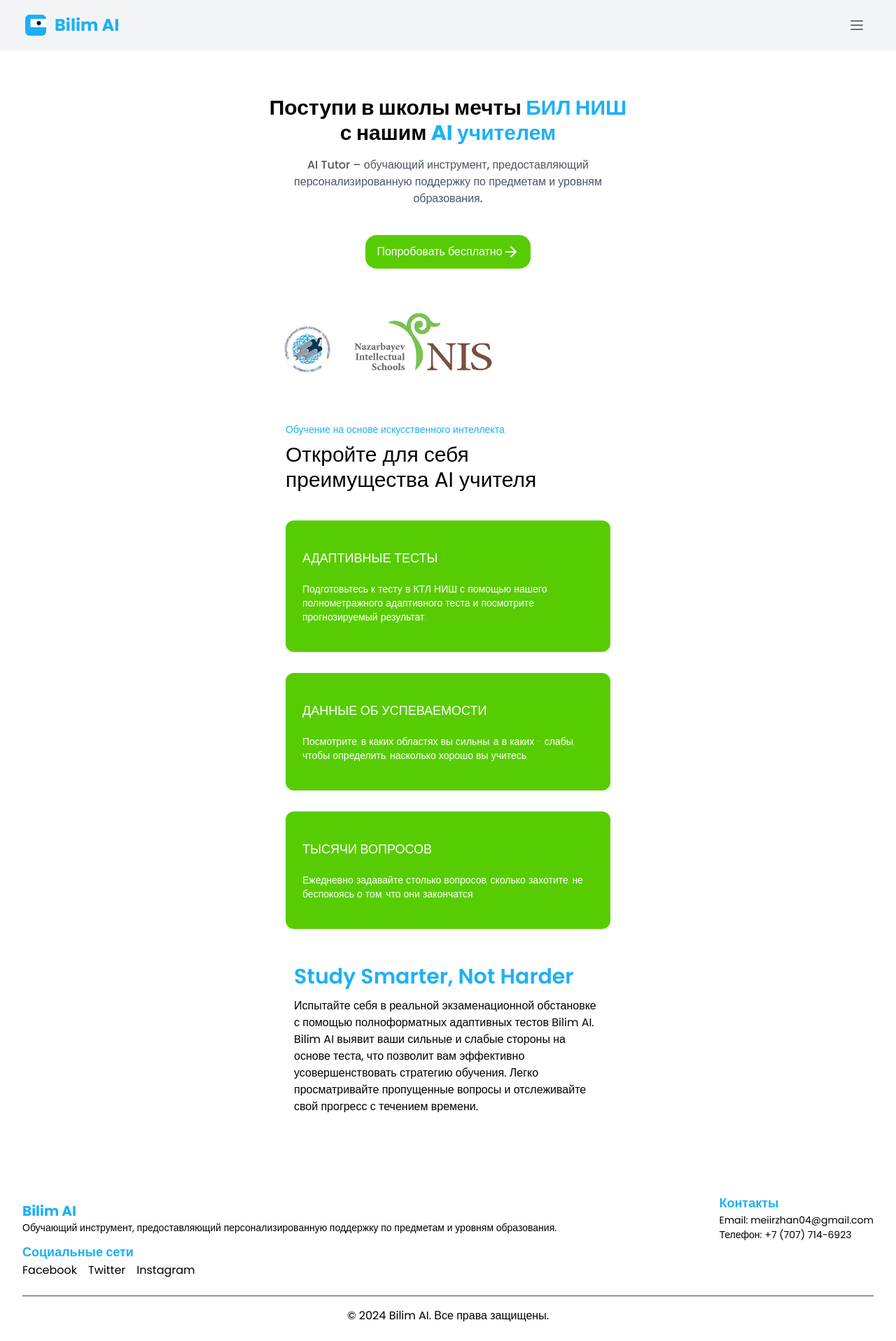
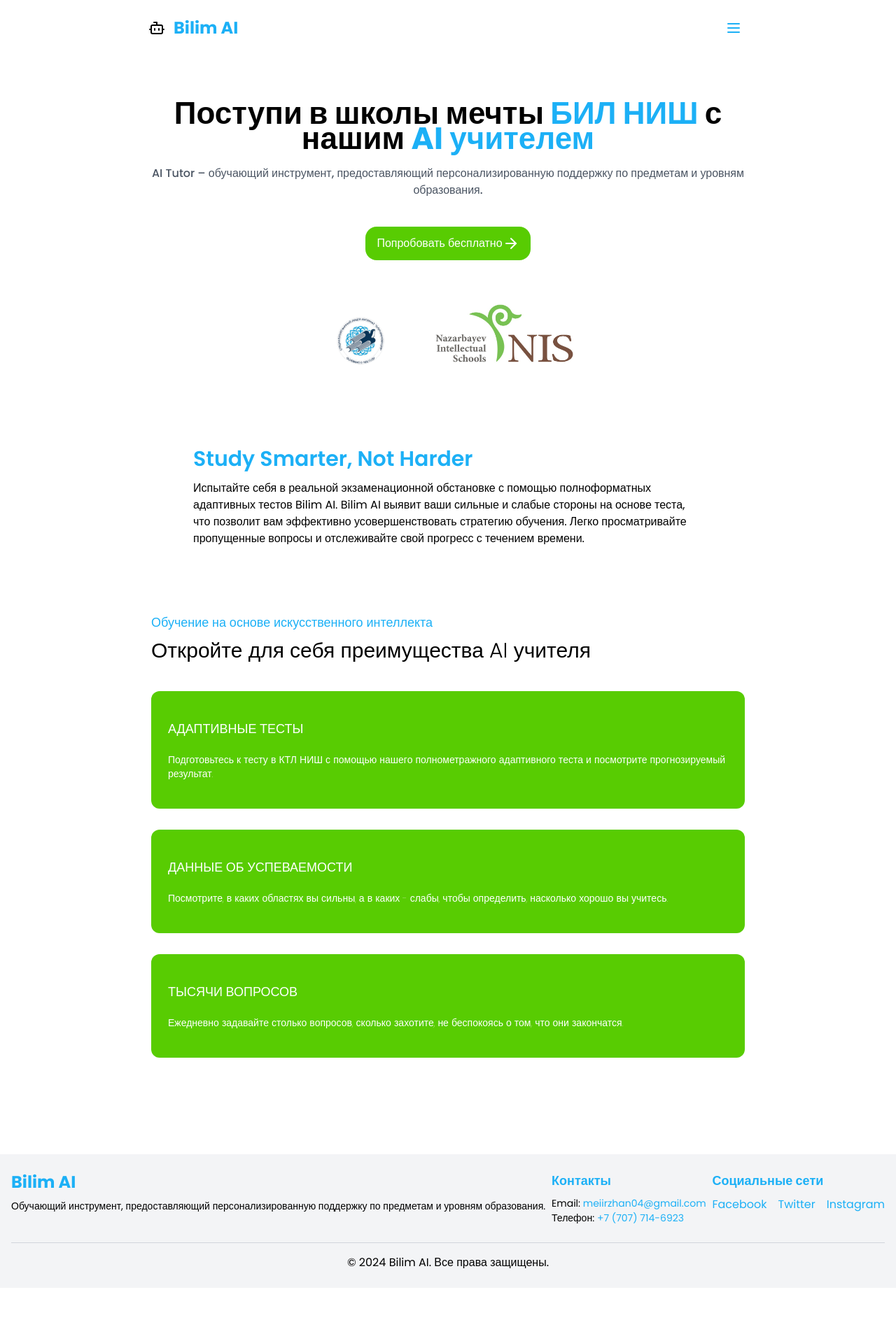
Before and after one commit to meirrrrr/bilimAI-frontend, a Next.js app: page / in a window 1280 px wide. Shown: the whole page at 70% size. After the commit the page ends 1841 px from the top, so only its background shows below. Built offline with nearby package versions, Linux system fonts and the light colour scheme.

Commit message:
refactor

```diff
--- a/app/chat/page.tsx
+++ b/app/chat/page.tsx
@@ -6,11 +6,11 @@
 import Link from "next/link";
 import logo from "../utils/logo.svg";
 import Image from "next/image";
+import TopBar from "../../components/TopBar";
 
 const apikey = process.env.OPENAI_API_KEY;
 
 export default function Component() {
-  const [isMenuOpen, setIsMenuOpen] = useState(false);
   const [messages, setMessages] = useState([
     {
       message:
@@ -55,7 +55,7 @@
       };
 
       const apiRequestBody = {
-        model: "gpt-3.5-turbo",
+        model: "gpt-4o",
         messages: [systemMessage, ...apiMessages],
       };
 
@@ -85,66 +85,11 @@
       console.error("Error sending message:", error);
     }
   }
-
-  const toggleMenu = () => {
-    setIsMenuOpen(!isMenuOpen);
-  };
-  {
-  }
   return (
-    <div className="flex flex-col h-[100vh] max-w-2xl mx-auto bg-background rounded-lg shadow-lg w-full">
-      <header className="w-full bg-gray-200 shadow px-3">
-        <div className="container mx-auto flex items-center justify-between py-4 px-6">
-          <div className="flex items-center gap-[12px]">
-            <Image src={logo} alt="logo" className="w-[30px]" />
-            <h1 className="text-2xl font-bold text-[#1CB0F6]">Bilim AI</h1>
-          </div>
-          <button
-            className="text-gray-500 top-4 right-4 z-50 p-2 rounded-md"
-            onClick={toggleMenu}
-          >
-            {isMenuOpen ? "" : <MenuIcon />}
-          </button>
-        </div>
-      </header>
-      <div
-        className={`fixed top-0 right-0 h-full w-64 bg-gray-900 text-white transform ${
-          isMenuOpen ? "translate-x-0" : "translate-x-full"
-        } transition-transform duration-300 ease-in-out z-40`}
-      >
-        <div className="p-4">
-          <button className="text-white" onClick={toggleMenu}>
-            <XIcon />
-          </button>
-          <Link href="/profile">
-            <button className="mt-4 w-full bg-[#1CB0F6] text-white py-2 px-4 rounded-lg">
-              Мой профиль
-            </button>
-          </Link>
-          <Link href="/about-test">
-            <button className="mt-4 w-full bg-[#1CB0F6] text-white py-2 px-4 rounded-lg">
-              Начать тест
-            </button>
-          </Link>
-          <Link href="/lessons">
-            <button className="mt-4 w-full bg-[#1CB0F6] text-white py-2 px-4 rounded-lg">
-              Уроки
-            </button>
-          </Link>
-          <Link href="/chat">
-            <button className="mt-4 w-full bg-[#1CB0F6] text-white py-2 px-4 rounded-lg">
-              AI ассистент
-            </button>
-          </Link>
-          <Link href="/">
-            <button className="mt-4 w-full bg-[#1CB0F6] text-white py-2 px-4 rounded-lg">
-              Выйти
-            </button>
-          </Link>
-        </div>
-      </div>
-      <div className="flex flex-col h-screen bg-gray-100">
-        <div className="overflow-y-scroll p-6 space-y-4 h-[506px]">
+    <div className="flex flex-col h-screen w-full mx-auto bg-white rounded-lg shadow-lg">
+      <TopBar />
+      <div className="flex flex-col flex-grow">
+        <div className="overflow-y-scroll p-6 space-y-4 flex-grow bg-gray-200 rounded-lg pt-[70px] lg:px-[230px] md:px-[120px]">
           {messages.map((message, index) => (
             <div
               key={index}
@@ -153,29 +98,29 @@
               }`}
             >
               {message.sender === "ChatGPT" && (
-                <div className="bg-muted rounded-full w-8 h-8 flex items-center justify-center">
+                <div className="bg-green-200 rounded-full w-8 h-8 flex items-center justify-center">
                   <BotIcon className="w-5 h-5 text-muted-foreground" />
                 </div>
               )}
               <div
-                className={`rounded-lg p-4 max-w-[70%] bg-gray-200 ${
-                  message.sender === "ChatGpt"
-                    ? "bg-muted"
-                    : "bg-primary text-primary-foreground"
+                className={`rounded-lg p-4 max-w-[70%] ${
+                  message.sender === "ChatGPT"
+                    ? "bg-green-200 text-green-800"
+                    : "bg-blue-200 text-blue-800"
                 }`}
               >
                 <p className="text-sm">{message.message}</p>
               </div>
               {message.sender === "user" && (
-                <div className="bg-primary rounded-full w-8 h-8 flex items-center justify-center">
+                <div className="bg-blue-200 rounded-full w-8 h-8 flex items-center justify-center">
                   <UserIcon className="w-5 h-5 text-primary-foreground" />
                 </div>
               )}
             </div>
           ))}
         </div>
-        <div className="border-t px-6 py-4 bg-gray-200">
-          <div className="relative">
+        <div className="px-6 py-[20px] bg-white">
+          <div className="flex justify-center items-center relative w-full md:w-3/4 lg:w-2/3 mx-auto">
             <Textarea
               placeholder="Напиши свое сообщение..."
               name="message"
@@ -183,12 +128,12 @@
               rows={1}
               value={input}
               onChange={(e) => setInput(e.target.value)}
-              className="min-h-[48px] rounded-2xl resize-none p-4 border border-neutral-400 shadow-sm pr-16"
+              className="min-h-[48px] rounded-2xl resize-none p-4 border border-neutral-400 shadow-sm pr-16 w-full"
             />
             <Button
               type="button"
               size="icon"
-              className="absolute w-8 h-8 top-3 right-3 bg-[#1CB0F6]"
+              className="absolute w-8 h-8 top-3 right-3 bg-[#1CB0F6] hover:bg-[#1390c4] transition-colors"
               onClick={handleSend}
             >
               <SendIcon className="w-4 h-4 text-white" />
@@ -221,27 +166,6 @@
       <path d="M20 14h2" />
       <path d="M15 13v2" />
       <path d="M9 13v2" />
-    </svg>
-  );
-}
-
-function MenuIcon(props: any) {
-  return (
-    <svg
-      xmlns="http://www.w3.org/2000/svg"
-      width="24"
-      height="24"
-      viewBox="0 0 24 24"
-      fill="none"
-      stroke="currentColor"
-      strokeWidth="2"
-      strokeLinecap="round"
-      strokeLinejoin="round"
-      color="#1CB0F6"
-    >
-      <line x1="4" x2="20" y1="12" y2="12" />
-      <line x1="4" x2="20" y1="6" y2="6" />
-      <line x1="4" x2="20" y1="18" y2="18" />
     </svg>
   );
 }
@@ -285,23 +209,3 @@
     </svg>
   );
 }
-
-function XIcon(props: any) {
-  return (
-    <svg
-      {...props}
-      xmlns="http://www.w3.org/2000/svg"
-      width="24"
-      height="24"
-      viewBox="0 0 24 24"
-      fill="none"
-      stroke="currentColor"
-      strokeWidth="2"
-      strokeLinecap="round"
-      strokeLinejoin="round"
-    >
-      <path d="M18 6 6 18" />
-      <path d="m6 6 12 12" />
-    </svg>
-  );
-}
--- a/app/login/page.tsx
+++ b/app/login/page.tsx
@@ -40,7 +40,7 @@
     <div className="flex min-h-[100dvh] flex-col items-center justify-center bg-background px-4 py-12 sm:px-6 lg:px-8">
       <div className="mx-auto w-full max-w-md space-y-6">
         <div className="flex flex-col justify-center items-center">
-          <h1 className="font-bold text-3xl mb-4">Bilim AI</h1>
+          <h1 className="font-bold text-3xl mb-4 text-[#1CB0F6]">Bilim AI</h1>
           <p className="font-semibold text-lg">Войти в профиль</p>
           <p className="text-[14px]">
             Создать аккаунт?{" "}
@@ -79,7 +79,7 @@
           <CardFooter>
             <Button
               type="submit"
-              className="w-full bg-[#1CB0F6]"
+              className="w-full bg-[#58CC02]"
               onClick={handleLogin}
             >
               Войти
--- a/app/page.tsx
+++ b/app/page.tsx
@@ -5,6 +5,7 @@
 import ktl from "./utils/ktl.png";
 import nis from "./utils/nis.jpg";
 import logo from "./utils/logo.svg";
+import TopBar from "@/components/TopBar";
 
 export default function Component() {
   const [isMenuOpen, setIsMenuOpen] = useState(false);
@@ -15,14 +16,14 @@
 
   return (
     <div className="flex flex-col items-center min-h-screen">
-      <header className="w-full bg-gray-100 shadow px-3">
-        <div className="container mx-auto flex items-center justify-between py-4 px-6">
-          <div className="flex items-center gap-[12px]">
-            <Image src={logo} alt="logo" className="w-[30px]" />
+      <header className="w-full shadow px-3">
+        <div className="container mx-auto flex items-center justify-between py-5 md:px-[102px] lg:px-[200px]">
+          <div className="flex items-center gap-3">
+            <BotIcon />
             <h1 className="text-2xl font-bold text-[#1CB0F6]">Bilim AI</h1>
           </div>
           <button
-            className="text-gray-500 top-4 right-4 z-50 p-2 rounded-md"
+            className="text-gray-500 z-50 p-2 rounded-md"
             onClick={toggleMenu}
           >
             {isMenuOpen ? "" : <MenuIcon />}
@@ -48,29 +49,31 @@
         </div>
       </div>
       <main
-        className={`container mx-auto flex flex-col items-center py-8 px-4 bg-white ${
+        className={`container mx-auto flex flex-col py-8 px-4 items-center bg-white ${
           isMenuOpen
             ? "opacity-40 pointer-events-none"
             : "opacity-100 backdrop-blur-sm"
         }`}
       >
-        <section className="py-3 mb-6 w-full max-w-lg text-center mt-[20px]">
-          <h2 className="text-3xl font-bold mb-4">
-            Поступи в школы мечты{" "}
-            <span className="text-[#1CB0F6]">БИЛ НИШ</span> с нашим{" "}
-            <span className="text-[#1CB0F6]">AI учителем</span>
-          </h2>
-          <p className="text-[#4B5563] mb-[40px] font-medium">
-            AI Tutor – обучающий инструмент, предоставляющий персонализированную
-            поддержку по предметам и уровням образования.
-          </p>
+        <section className="py-3 mb-6 w-full max-w-lg text-center mt-[20px] md:max-w-2xl lg:max-w-4xl">
+          <div>
+            <h2 className="text-3xl font-bold mb-4 lg:text-[44px] mb-[20px]">
+              Поступи в школы мечты{" "}
+              <span className="text-[#1CB0F6]">БИЛ НИШ</span> с нашим{" "}
+              <span className="text-[#1CB0F6]">AI учителем</span>
+            </h2>
+            <p className="text-[#4B5563] mb-[40px] font-medium">
+              AI Tutor – обучающий инструмент, предоставляющий
+              персонализированную поддержку по предметам и уровням образования.
+            </p>
+          </div>
           <div className="flex justify-center">
-            <button className="bg-[#58CC02] text-white py-3 px-4 rounded-2xl flex mb-[50px]">
+            <button className="bg-[#58CC02] text-white py-3 px-4 rounded-2xl flex mb-[50px] transform transition-transform duration-300 hover:scale-105">
               <Link href="/registration">Попробовать бесплатно</Link>
               <ArrowRightIcon />
             </button>
           </div>
-          <div className="flex gap-[10px] items-center">
+          <div className="flex gap-[10px] items-center lg:justify-center gap-[50px]">
             <Image
               src={ktl}
               alt="ktl-logo"
@@ -80,32 +83,45 @@
             <Image src={nis} alt="nis-logo" width={200} />
           </div>
         </section>
-        <section className={`bg-white rounded-lg p-6 w-full max-w-lg`}>
-          <h3 className="text-[#1CB0F6] mb-2 text-sm">
+        <div className="px-[260px] py-[70px]">
+          <h1 className="text-3xl mb-3 text-[#1CB0F6] font-semibold">
+            Study Smarter, Not Harder
+          </h1>
+          <p className="text-md">
+            Испытайте себя в реальной экзаменационной обстановке с помощью
+            полноформатных адаптивных тестов Bilim AI. Bilim AI выявит ваши
+            сильные и слабые стороны на основе теста, что позволит вам
+            эффективно усовершенствовать стратегию обучения. Легко
+            просматривайте пропущенные вопросы и отслеживайте свой прогресс с
+            течением времени.
+          </p>
+        </div>
+        <section className="bg-white rounded-lg p-6 w-full max-w-lg md:max-w-2xl lg:max-w-4xl">
+          <h3 className="text-[#1CB0F6] mb-2 text-sm lg:text-lg">
             Обучение на основе искусственного интеллекта
           </h3>
-          <h4 className="text-3xl font-ligth mb-[40px]">
+          <h4 className="text-3xl font-light mb-[40px]">
             Откройте для себя преимущества AI учителя
           </h4>
           <div className="flex flex-col gap-[30px] mb-[50px]">
-            <div className="bg-[#58CC02] py-[40px] px-6 rounded-xl text-white">
-              <h1 className="font-medium text-lg mb-5">АДАПТИВНЫЕ ТЕСТЫ</h1>
+            <div className="bg-[#58CC02] py-[40px] px-6 rounded-xl text-white transform transition-transform duration-300 hover:scale-105">
+              <h1 className="font-medium text-lg mb-5 ">АДАПТИВНЫЕ ТЕСТЫ</h1>
               <p className="text-sm font-thin text-white">
                 Подготовьтесь к тесту в КТЛ НИШ с помощью нашего полнометражного
                 адаптивного теста и посмотрите прогнозируемый результат.
               </p>
             </div>
-            <div className="bg-[#58CC02] py-[40px] px-6 rounded-xl text-white">
-              <h1 className="font-medium text-lg mb-5 ">
+            <div className="bg-[#58CC02] py-[40px] px-6 rounded-xl text-white transform transition-transform duration-300 hover:scale-105">
+              <h1 className="font-medium text-lg mb-5">
                 ДАННЫЕ ОБ УСПЕВАЕМОСТИ
               </h1>
-              <p className="text-sm font-thin  text-white">
+              <p className="text-sm font-thin text-white">
                 Посмотрите, в каких областях вы сильны, а в каких - слабы, чтобы
                 определить, насколько хорошо вы учитесь.
               </p>
             </div>
-            <div className="bg-[#58CC02] py-[40px] px-6 rounded-xl">
-              <h1 className="font-medium text-lg mb-5  text-white">
+            <div className="bg-[#58CC02] py-[40px] px-6 rounded-xl transform transition-transform duration-300 hover:scale-105">
+              <h1 className="font-medium text-lg mb-5 text-white">
                 ТЫСЯЧИ ВОПРОСОВ
               </h1>
               <p className="text-sm font-thin text-white">
@@ -114,65 +130,69 @@
               </p>
             </div>
           </div>
-          <div className="px-3">
-            <h1 className="text-3xl mb-3 text-[#1CB0F6] font-semibold">
-              Study Smarter, Not Harder
-            </h1>
-            <p className="text-md">
-              Испытайте себя в реальной экзаменационной обстановке с помощью
-              полноформатных адаптивных тестов Bilim AI. Bilim AI выявит ваши
-              сильные и слабые стороны на основе теста, что позволит вам
-              эффективно усовершенствовать стратегию обучения. Легко
-              просматривайте пропущенные вопросы и отслеживайте свой прогресс с
-              течением времени.
-            </p>
-          </div>
         </section>
       </main>
-      <footer className=" text-black py-6 mt-8 px-4">
+      <footer className="text-black py-6 mt-8 bg-gray-100 w-[100%]">
         <div className="container mx-auto px-4">
-          <div className="flex flex-wrap justify-between items-center">
-            <div className="w-full sm:w-auto mb-4 sm:mb-0">
-              <h2 className="text-xl font-bold text-[#1CB0F6]">Bilim AI</h2>
+          <div className="flex flex-wrap justify-between items-start space-y-4 md:space-y-0">
+            <div className="w-full sm:w-auto mb-4 sm:mb-0 text-center sm:text-left">
+              <h2 className="text-2xl font-bold text-[#1CB0F6] mb-2">
+                Bilim AI
+              </h2>
               <p className="text-[14px]">
                 Обучающий инструмент, предоставляющий персонализированную
                 поддержку по предметам и уровням образования.
               </p>
             </div>
-            <div className="w-full sm:w-auto mb-4 sm:mb-0">
-              <h3 className="text-lg font-semibold text-[#1CB0F6]">Контакты</h3>
+            <div className="w-full sm:w-auto mb-4 sm:mb-0 text-center sm:text-left">
+              <h3 className="text-lg font-semibold text-[#1CB0F6] mb-2">
+                Контакты
+              </h3>
               <ul className="text-[14px]">
-                <li>Email: meiirzhan04@gmail.com</li>
-                <li>Телефон: +7 (707) 714-6923</li>
+                <li>
+                  Email:{" "}
+                  <a
+                    href="mailto:meiirzhan04@gmail.com"
+                    className="text-[#1CB0F6]"
+                  >
+                    meiirzhan04@gmail.com
+                  </a>
+                </li>
+                <li>
+                  Телефон:{" "}
+                  <a href="tel:+77077146923" className="text-[#1CB0F6]">
+                    +7 (707) 714-6923
+                  </a>
+                </li>
               </ul>
             </div>
-            <div className="w-full sm:w-auto">
-              <h3 className="text-lg font-semibold text-[#1CB0F6]">
+            <div className="w-full sm:w-auto text-center sm:text-left">
+              <h3 className="text-lg font-semibold text-[#1CB0F6] mb-2">
                 Социальные сети
               </h3>
-              <div className="flex space-x-4 cursor-pointer">
+              <div className="flex justify-center sm:justify-start space-x-4">
                 <a
                   href="https://facebook.com/bilimai"
-                  className="hover:text-gray-400"
+                  className="text-[#1CB0F6] hover:text-gray-500"
                 >
                   Facebook
                 </a>
                 <a
                   href="https://twitter.com/bilimai"
-                  className="hover:text-gray-400"
+                  className="text-[#1CB0F6] hover:text-gray-500"
                 >
                   Twitter
                 </a>
                 <a
                   href="https://instagram.com/bilimai"
-                  className="hover:text-gray-400"
+                  className="text-[#1CB0F6] hover:text-gray-500"
                 >
                   Instagram
                 </a>
               </div>
             </div>
           </div>
-          <div className="mt-6 border-t border-gray-700 pt-4 text-center">
+          <div className="mt-6 border-t border-gray-300 pt-4 text-center">
             <p className="text-[16px]">© 2024 Bilim AI. Все права защищены.</p>
           </div>
         </div>
@@ -212,6 +232,7 @@
       strokeWidth="2"
       strokeLinecap="round"
       strokeLinejoin="round"
+      color="#1CB0F6"
     >
       <line x1="4" x2="20" y1="12" y2="12" />
       <line x1="4" x2="20" y1="6" y2="6" />
@@ -238,3 +259,26 @@
     </svg>
   );
 }
+
+function BotIcon() {
+  return (
+    <svg
+      xmlns="http://www.w3.org/2000/svg"
+      width="24"
+      height="24"
+      viewBox="0 0 24 24"
+      fill="none"
+      stroke="currentColor"
+      strokeWidth="2"
+      strokeLinecap="round"
+      strokeLinejoin="round"
+    >
+      <path d="M12 8V4H8" />
+      <rect width="16" height="12" x="4" y="8" rx="2" />
+      <path d="M2 14h2" />
+      <path d="M20 14h2" />
+      <path d="M15 13v2" />
+      <path d="M9 13v2" />
+    </svg>
+  );
+}
--- a/app/registration/page.tsx
+++ b/app/registration/page.tsx
@@ -36,7 +36,7 @@
     <div className="flex min-h-[100dvh] flex-col items-center justify-center bg-background px-4 py-12 sm:px-6 lg:px-8">
       <div className="mx-auto w-full max-w-md space-y-6">
         <div className="flex flex-col justify-center items-center">
-          <h1 className="font-bold text-3xl mb-4">Bilim AI</h1>
+          <h1 className="font-bold text-3xl mb-4 text-[#1CB0F6]">Bilim AI</h1>
           <p className="font-semibold text-lg">Зарегистрироваться как ученик</p>
           <p className="text-[14px]">
             Уже есть аккаунт?{" "}
@@ -81,7 +81,7 @@
           <CardFooter>
             <Button
               type="submit"
-              className="w-full bg-[#1CB0F6]"
+              className="w-full bg-[#58CC02]"
               onClick={handleRegistration}
             >
               <Link href="/login">Зарегистрироваться</Link>
```
Also changed, not shown: app/test/test.tsx (+7 -4 lines), components/TopBar.jsx (+126 -5 lines).
